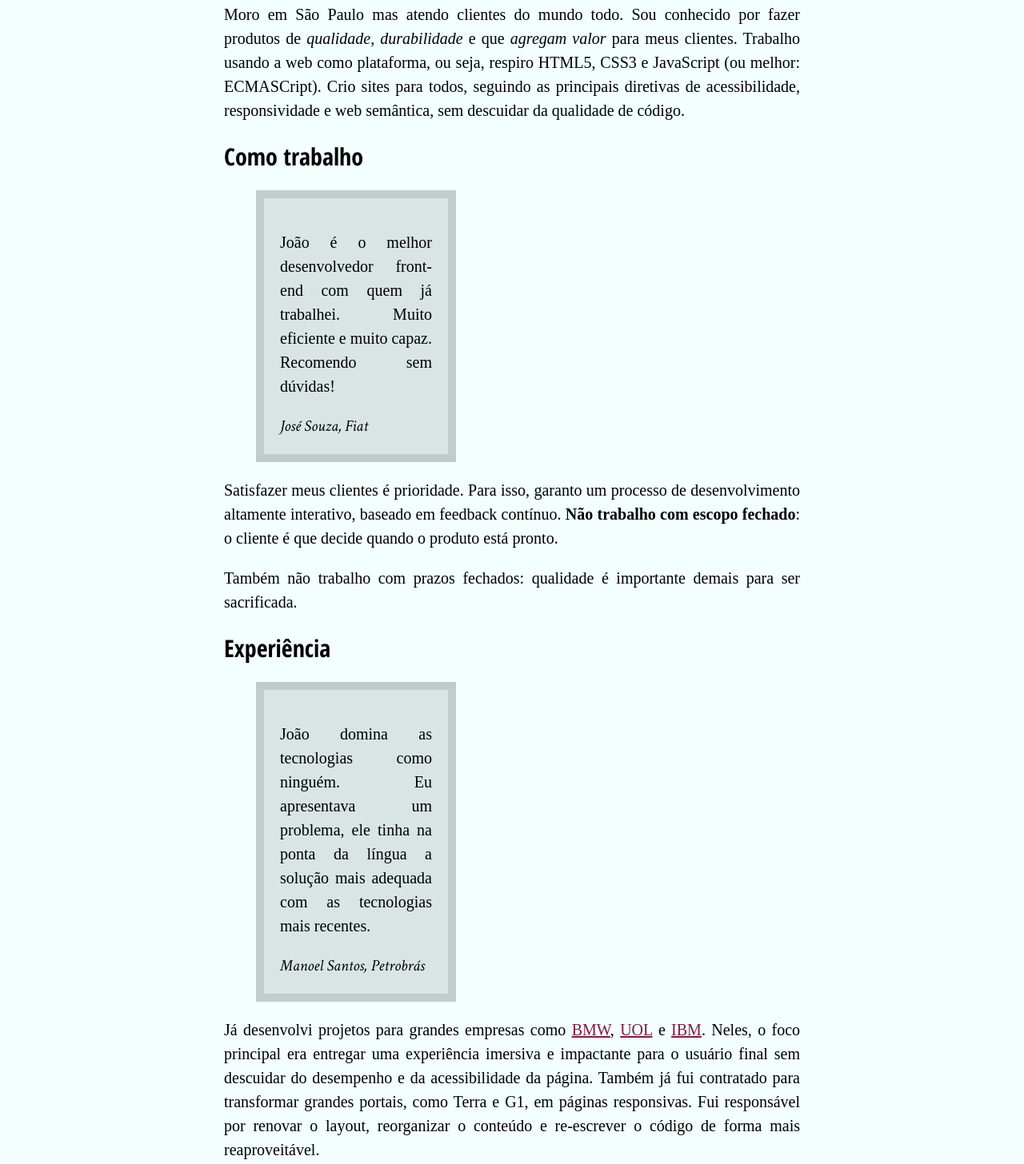
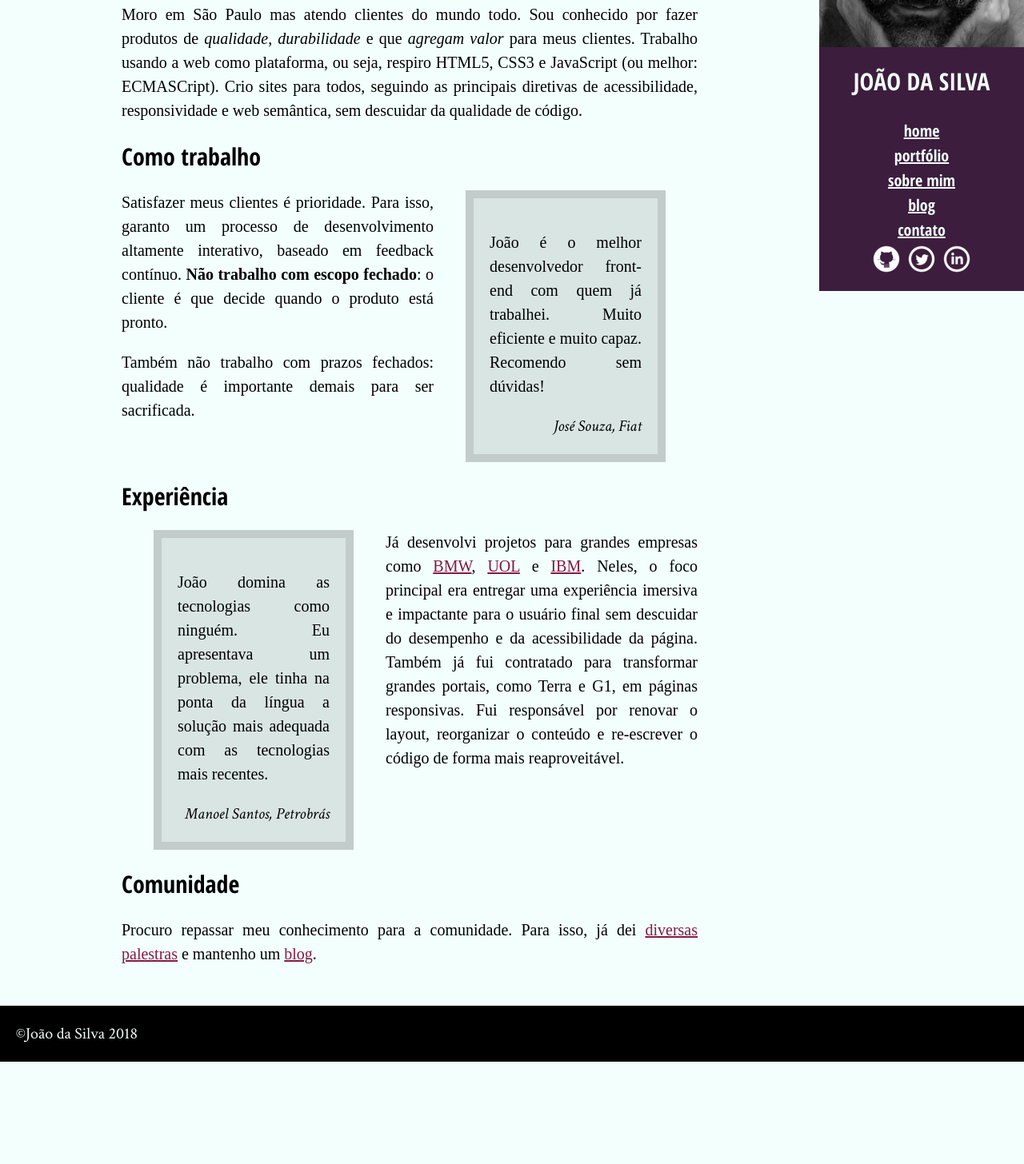
Before and after one commit to jcbeuker/curso-html-css, a plain HTML site: page curso-html-css/bio.html in a window 1280 px wide. Shown: the part 197-1653 px from the top of the page at 80% size. After the commit the page ends 1525 px from the top, so only its background shows below. Drawn offline with Linux system fonts and the light colour scheme.

Commit message:
flutuando: float

```diff
--- a/curso-html-css/bio.html
+++ b/curso-html-css/bio.html
@@ -23,7 +23,7 @@
                 CSS3 e JavaScript (ou melhor: ECMASCript). Crio sites para todos, seguindo as principais diretivas de acessibilidade, responsividade e web semântica, sem descuidar da qualidade de código.</p>
 
             <h2>Como trabalho</h2>
-            <blockquote class="citacoes">
+            <blockquote class="citacoes" id="citacao-fiat">
                 <p>
                     João é o melhor desenvolvedor front-end com quem já trabalhei. Muito eficiente e muito capaz. Recomendo sem dúvidas!
                 </p>
@@ -34,7 +34,7 @@
             <p>Também não trabalho com prazos fechados: qualidade é importante demais para ser sacrificada.</p>
 
             <h2>Experiência</h2>
-            <blockquote class="citacoes">
+            <blockquote class="citacoes" id="citacao-petrobras">
                 <p>
                     João domina as tecnologias como ninguém. Eu apresentava um problema, ele tinha na ponta da língua a solução mais adequada com as tecnologias mais recentes.
                 </p>
@@ -74,7 +74,7 @@
             </li>
         </ul>
     </aside>
-    <footer id="rodapePagina">
+    <footer id="rodapePagina" class="clearfix">
         &copy;João da Silva 2018
 
     </footer>
--- a/curso-html-css/site.css
+++ b/curso-html-css/site.css
@@ -53,8 +53,17 @@ body {
     width: 250px;
 }
 
+#citacao-fiat {
+    float: right;
+}
+
+#citacao-petrobras {
+    float: left;
+}
+
 cite {
     font-style: italic;
+    float: right;
 }
 
 .conteudoPrincipal {
@@ -72,8 +81,28 @@ footer {
     color: #000;
 }
 
+.clearfix {
+    clear: both;
+}
+
 main a {
     color: #851944;
+}
+
+main {
+    width: 80%;
+    float: left;
+}
+
+img,
+aside {
+    width: 20%;
+    float: right;
+}
+
+aside {
+    clear: right;
+    box-sizing: border-box;
 }
 
 h1 {
@@ -97,6 +126,7 @@ h2 {
 
 h2 {
     font-size: 30px;
+    clear: both;
 }
 
 .leiaMais {
```
Also changed, not shown: curso-html-css/blog.html (+1 -1 lines).
